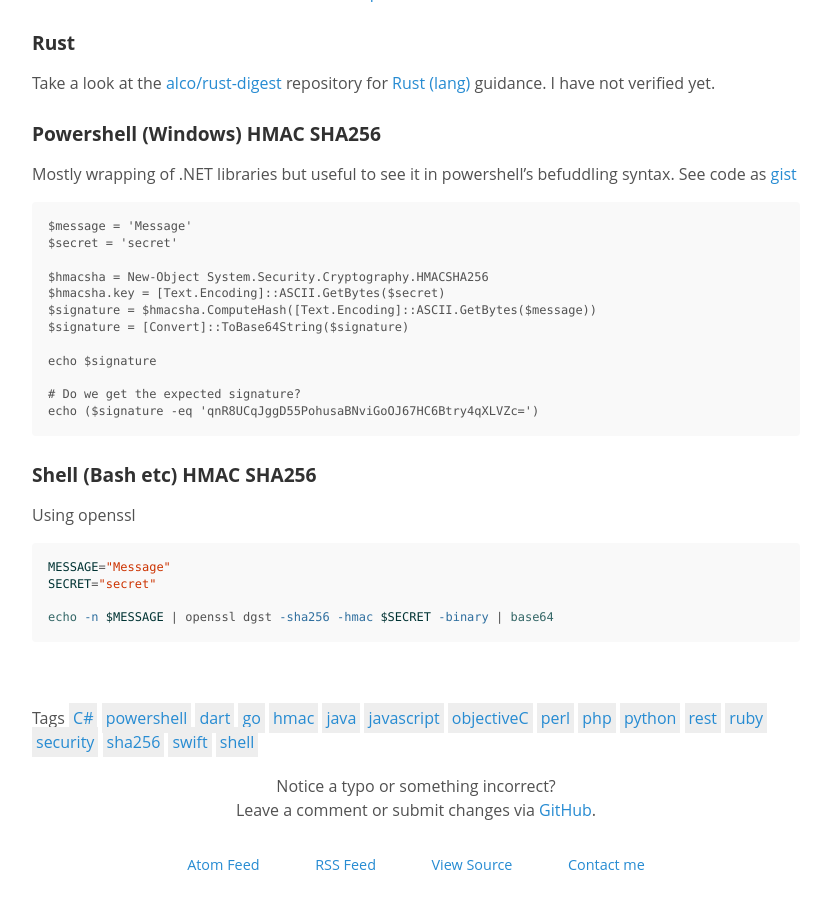
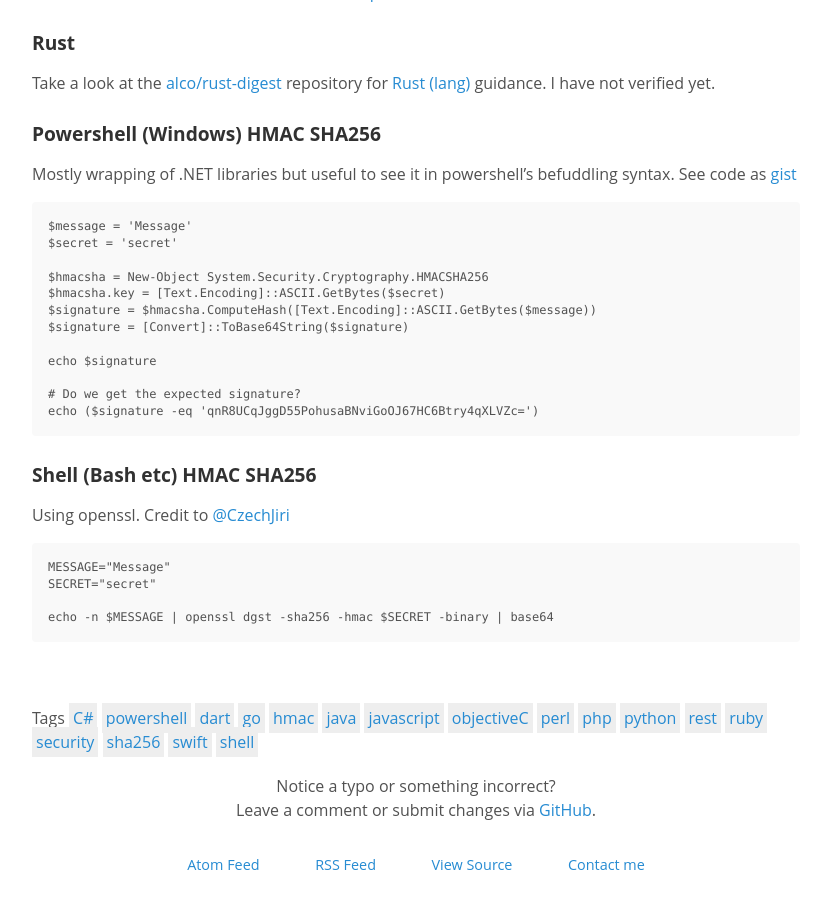
Before and after one commit to jokecamp/jokecamp.com, a Jekyll site: the page built from _posts/2012-10-22-examples-of-creating-base64-hashes-using-hmac-sha256-in-different-languages.markdown, in a window 1280 px wide and 900 px high, scrolled down 5743 px. Shown: the whole window, without its empty margins (224-1052 px from the left). Built offline with Jekyll 4.4.1, drawn with Linux system fonts in a browser that asks for light colours; Markdown is read by kramdown in place of the engine named in the settings.

Commit message:
Fixed shell example

````diff
--- a/_posts/2012-10-22-examples-of-creating-base64-hashes-using-hmac-sha256-in-different-languages.markdown
+++ b/_posts/2012-10-22-examples-of-creating-base64-hashes-using-hmac-sha256-in-different-languages.markdown
@@ -343,9 +343,9 @@ echo ($signature -eq 'qnR8UCqJggD55PohusaBNviGoOJ67HC6Btry4qXLVZc=')
 
 ### <a name='shell'></a>Shell (Bash etc) HMAC SHA256
 
-Using openssl
+Using openssl. Credit to [@CzechJiri](https://github.com/CzechJiri)
 
-```shell
+```
 MESSAGE="Message"
 SECRET="secret"
 
````
Also changed, not shown: 4 other files.
